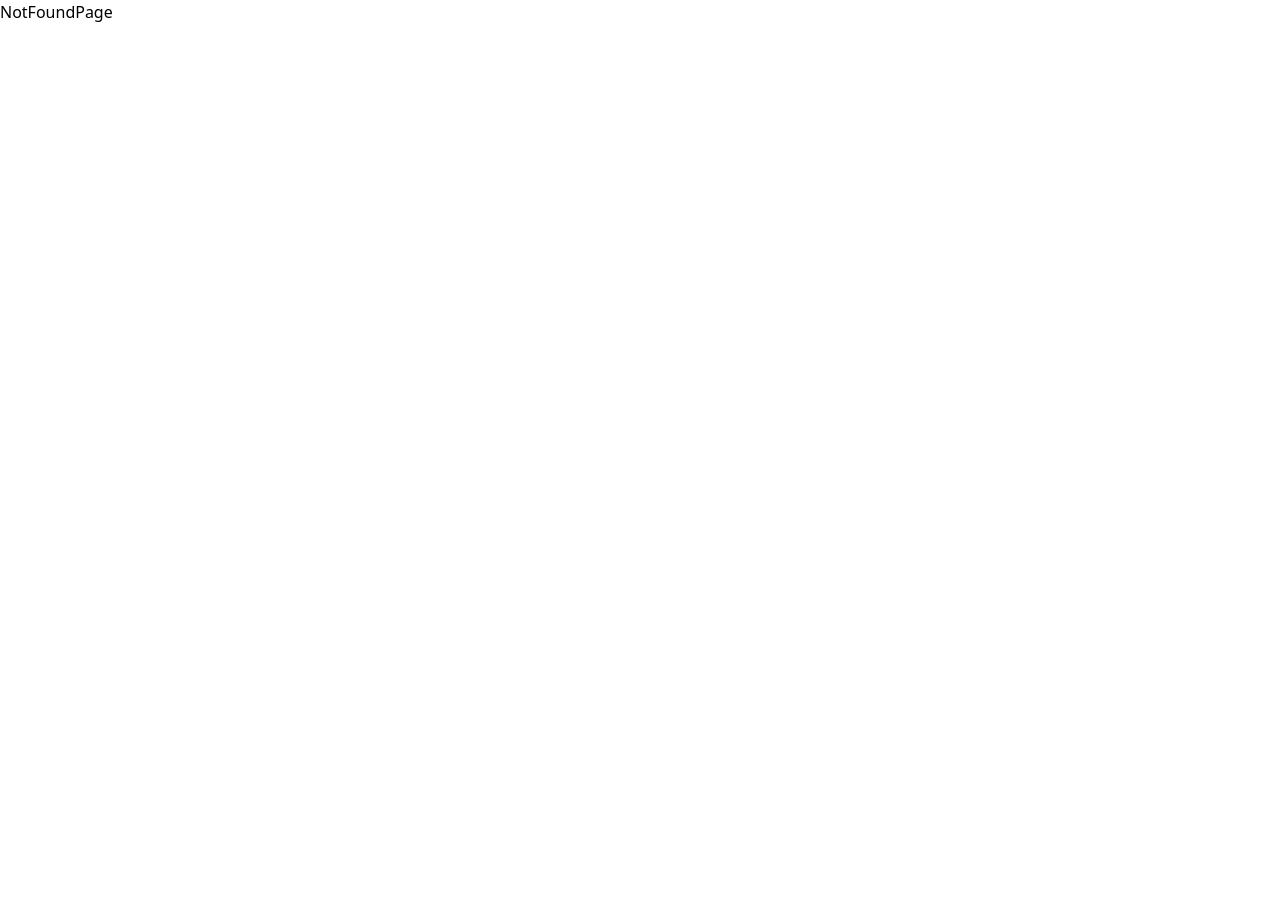
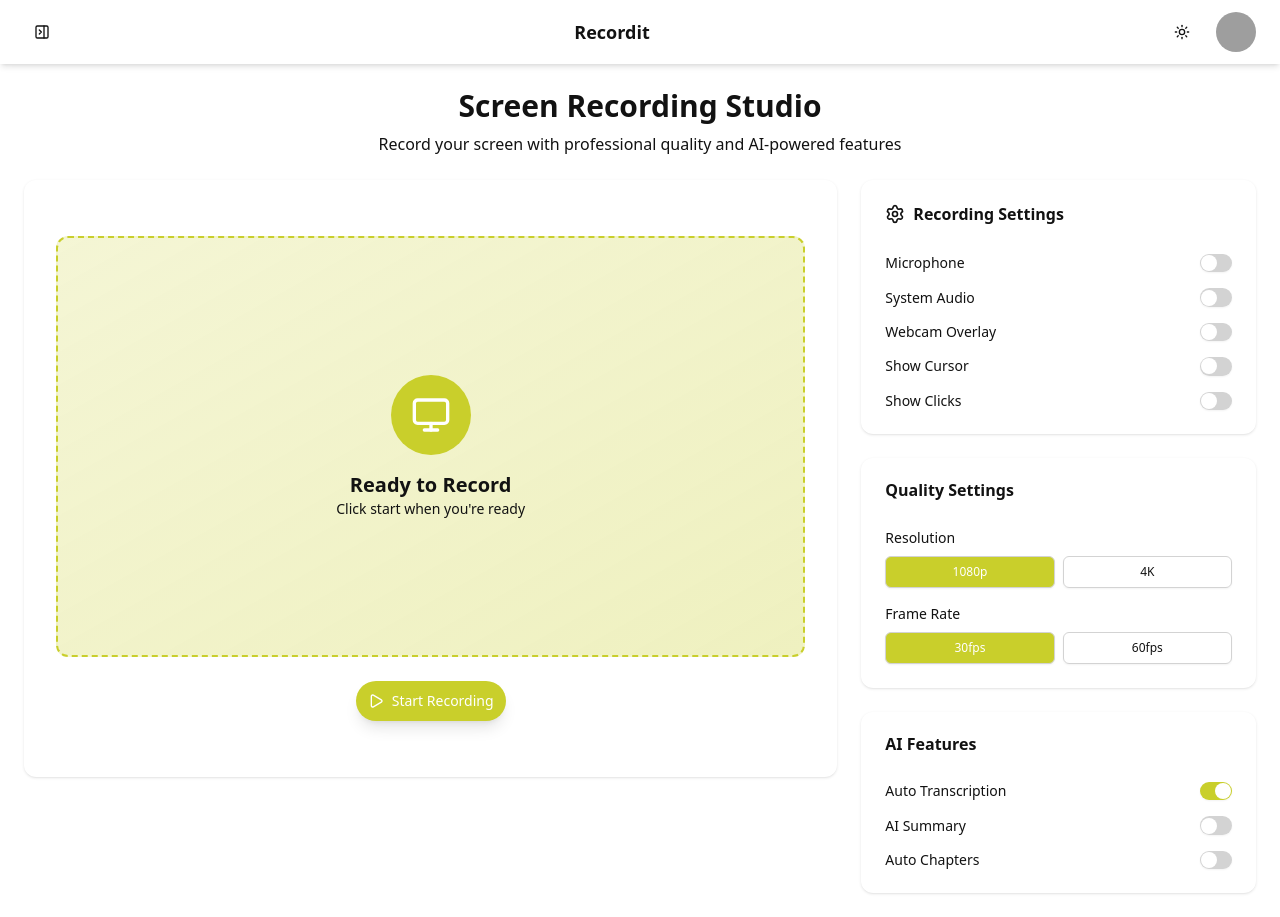
Before and after one commit to Mohammad-Subhan/Recura, a React (Vite) app in the folder client/: page /recording/new in a window 1280 px wide. Before the commit the page ends 800 px from the top, so only its background shows below. Built offline with nearby package versions, Linux system fonts and the light colour scheme; grey boxes are pictures that could not be loaded.

Commit message:
Completed the new recording page

```diff
--- a/client/src/App.jsx
+++ b/client/src/App.jsx
@@ -30,7 +30,7 @@ const App = () => {
             <Route path="/" element={<LandingPage />} />
             <Route path="/home" element={<Navigate to="/" />} />
             <Route path="/dashboard" element={<Dashboard />} />
-            <Route path="/recordings/new" element={<NewRecordingPage />} />
+            <Route path="/recording/new" element={<NewRecordingPage />} />
             <Route path="/recordings/my" element={<MyRecordingsPage />} />
             <Route path="/recordings" element={<CommunityRecordingsPage />} />
             <Route path="/profile" element={<ProfilePage />} />
--- a/client/src/components/Header.jsx
+++ b/client/src/components/Header.jsx
@@ -81,7 +81,7 @@ const Header = ({ isOpen }) => {
                             <Button variant="ghost" className="relative h-8 w-8 sm:h-10 sm:w-10 rounded-full hover:cursor-pointer">
                                 <Avatar className="h-8 w-8 sm:h-10 sm:w-10">
                                     <AvatarImage src="/placeholder.svg?height=40&width=40" alt="User" />
-                                    <AvatarFallback className="bg-gradient-to-br from-primary to-secondary dark:from-primary-dark dark:to-secondary-dark text-text-dark text-xs sm:text-sm">
+                                    <AvatarFallback className="bg-gradient-to-br from-primary to-secondary dark:text-text text-text-dark text-xs sm:text-sm">
                                         JD
                                     </AvatarFallback>
                                 </Avatar>
--- a/client/src/components/Sidebar.jsx
+++ b/client/src/components/Sidebar.jsx
@@ -21,7 +21,7 @@ const mainNavItems = [
     },
     {
         title: "New Recording",
-        url: "/dashboard/record",
+        url: "/recording/new",
         icon: Plus,
     },
     {
--- a/client/src/components/ui/switch.jsx
+++ b/client/src/components/ui/switch.jsx
@@ -1,6 +1,5 @@
 import * as React from "react"
 import * as SwitchPrimitive from "@radix-ui/react-switch"
-
 import { cn } from "@/lib/utils"
 
 function Switch({
@@ -11,14 +10,14 @@ function Switch({
     <SwitchPrimitive.Root
       data-slot="switch"
       className={cn(
-        "peer data-[state=checked]:bg-primary data-[state=unchecked]:bg-input focus-visible:border-ring focus-visible:ring-ring/50 dark:data-[state=unchecked]:bg-input/80 inline-flex h-[1.15rem] w-8 shrink-0 items-center rounded-full border border-transparent shadow-xs transition-all outline-none focus-visible:ring-[3px] disabled:cursor-not-allowed disabled:opacity-50",
+        "peer data-[state=checked]:bg-primary data-[state=unchecked]:bg-border dark:data-[state=unchecked]:bg-border-dark focus-visible:border-ring focus-visible:ring-ring/50 inline-flex h-[1.15rem] w-8 shrink-0 items-center rounded-full border border-transparent shadow-xs transition-all outline-none focus-visible:ring-[3px] disabled:cursor-not-allowed disabled:opacity-50",
         className
       )}
       {...props}>
       <SwitchPrimitive.Thumb
         data-slot="switch-thumb"
         className={cn(
-          "bg-background dark:data-[state=unchecked]:bg-foreground dark:data-[state=checked]:bg-primary-foreground pointer-events-none block size-4 rounded-full ring-0 transition-transform data-[state=checked]:translate-x-[calc(100%-2px)] data-[state=unchecked]:translate-x-0"
+          "bg-white dark:data-[state=unchecked]:bg-foreground dark:data-[state=checked]:bg-primary-foreground pointer-events-none block size-4 rounded-full ring-0 transition-transform data-[state=checked]:translate-x-[calc(100%-2px)] data-[state=unchecked]:translate-x-0"
         )} />
     </SwitchPrimitive.Root>
   );
--- a/client/src/pages/NewRecordingPage.jsx
+++ b/client/src/pages/NewRecordingPage.jsx
@@ -1,13 +1,14 @@
 import Layout from "../components/Layout"
-import { Card, CardContent, CardHeader, CardTitle } from "@/components/ui/card"
-import { Button } from "@/components/ui/button"
-import { Label } from "@/components/ui/label"
-import { Switch } from "@/components/ui/switch"
+import { Card, CardContent, CardHeader, CardTitle } from "../components/ui/card"
+import { Button } from "../components/ui/button"
+import { Label } from "../components/ui/label"
+import { Switch } from "../components/ui/switch"
 import {
     Play,
     Monitor,
     Settings,
 } from "lucide-react"
+import { useState } from "react"
 
 const settings = [
     { id: "mic-setting", label: "Microphone" },
@@ -19,10 +20,13 @@ const settings = [
 
 const NewRecordingPage = () => {
 
+    const [resolution, setResolution] = useState("1080p");
+    const [frameRate, setFrameRate] = useState("30fps");
+
     return (
         <Layout>
-            <div className="flex h-full w-full max-w-7xl mx-auto">
-                <div className="h-full w-full p-6 space-y-6 bg-background text-text">
+            <div className="flex h-full w-full max-w-7xl mx-auto text-text dark:text-text-dark">
+                <div className="h-full w-full p-6 space-y-6 bg-background">
                     <div className="text-center">
                         <h1 className="text-3xl font-bold mb-2">Screen Recording Studio</h1>
                         <p className="text-text-secondary">Record your screen with professional quality and AI-powered features</p>
@@ -32,8 +36,8 @@ const NewRecordingPage = () => {
                         {/* Recording Controls */}
                         <div className="lg:col-span-2 space-y-6">
                             {/* Main Recording Area */}
-                            <Card className="border-0 bg-white/60 backdrop-blur-sm">
-                                <CardContent className="p-8">
+                            <Card className="border-0 bg-bg dark:bg-bg-secondary-dark backdrop-blur-sm">
+                                <CardContent className=" md:p-8">
                                     <div className="aspect-video bg-gradient-to-br from-primary/20 to-primary/30 rounded-xl flex items-center justify-center mb-6 border-2 border-dashed border-primary">
                                         <div className="text-center">
                                             <div className="space-y-4">
@@ -51,11 +55,10 @@ const NewRecordingPage = () => {
                                     {/* Recording Controls */}
                                     <div className="flex items-center justify-center space-x-4">
                                         <Button
-                                            size="lg"
                                             // onClick={startRecording}
-                                            className="px-8 py-4 bg-primary hover:bg-primary-hover hover:cursor-pointer text-white shadow-lg hover:shadow-xl transition-all duration-300"
+                                            className="md:p-5 sm:text-sm text-xs bg-primary hover:bg-primary-hover hover:cursor-pointer text-text-dark dark:text-text shadow-lg hover:shadow-xl transition-all duration-300 rounded-full"
                                         >
-                                            <Play className="w-5 h-5 mr-2" />
+                                            <Play className="sm:w-5 sm:h-5 w-2 h-2" />
                                             Start Recording
                                         </Button>
                                     </div>
@@ -89,7 +92,7 @@ const NewRecordingPage = () => {
 
                         {/* Settings Panel */}
                         <div className="space-y-6">
-                            <Card className="border-0 bg-white/60 dark:bg-gray-800/60 backdrop-blur-sm">
+                            <Card className="border-0 bg-bg dark:bg-bg-secondary-dark backdrop-blur-sm">
                                 <CardHeader>
                                     <CardTitle className="flex items-center">
                                         <Settings className="w-5 h-5 mr-2" />
@@ -100,13 +103,13 @@ const NewRecordingPage = () => {
                                     {settings.map((setting) => (
                                         <div className="flex items-center justify-between">
                                             <Label htmlFor={setting.id}>{setting.label}</Label>
-                                            <Switch id={setting.id} className="bg-accent data-[state=checked]:bg-primary" />
+                                            <Switch key={setting.id} />
                                         </div>
                                     ))}
                                 </CardContent>
                             </Card>
 
-                            <Card className="border-0 bg-white/60 backdrop-blur-sm">
+                            <Card className="border-0 bg-bg dark:bg-bg-secondary-dark backdrop-blur-sm">
                                 <CardHeader>
                                     <CardTitle>Quality Settings</CardTitle>
                                 </CardHeader>
@@ -114,10 +117,10 @@ const NewRecordingPage = () => {
                                     <div>
                                         <Label className="text-sm font-medium">Resolution</Label>
                                         <div className="grid grid-cols-2 gap-2 mt-2">
-                                            <Button variant="outline" size="sm" className="text-xs border-accent hover:cursor-pointer">
+                                            <Button onClick={() => setResolution("1080p")} variant="outline" size="sm" className={`text-xs border-border dark:border-border-dark hover:cursor-pointer ${resolution === "1080p" && "bg-primary text-text-dark dark:text-text"}`}>
                                                 1080p
                                             </Button>
-                                            <Button variant="outline" size="sm" className="text-xs border-accent hover:cursor-pointer">
+                                            <Button onClick={() => setResolution("4K")} variant="outline" size="sm" className={`text-xs border-border dark:border-border-dark hover:cursor-pointer ${resolution === "4K" && "bg-primary text-text-dark dark:text-text"}`}>
                                                 4K
                                             </Button>
                                         </div>
@@ -126,10 +129,10 @@ const NewRecordingPage = () => {
                                     <div>
                                         <Label className="text-sm font-medium">Frame Rate</Label>
                                         <div className="grid grid-cols-2 gap-2 mt-2">
-                                            <Button variant="outline" size="sm" className="text-xs border-accent hover:cursor-pointer">
+                                            <Button onClick={() => setFrameRate("30fps")} variant="outline" size="sm" className={`text-xs border-border dark:border-border-dark hover:cursor-pointer ${frameRate === "30fps" && "bg-primary text-text-dark dark:text-text"}`}>
                                                 30fps
                                             </Button>
-                                            <Button variant="outline" size="sm" className="text-xs border-accent hover:cursor-pointer">
+                                            <Button onClick={() => setFrameRate("60fps")} variant="outline" size="sm" className={`text-xs border-border dark:border-border-dark hover:cursor-pointer ${frameRate === "60fps" && "bg-primary text-text-dark dark:text-text"}`}>
                                                 60fps
                                             </Button>
                                         </div>
@@ -137,7 +140,7 @@ const NewRecordingPage = () => {
                                 </CardContent>
                             </Card>
 
-                            <Card className="border-0 bg-white/60 dark:bg-gray-800/60 backdrop-blur-sm">
+                            <Card className="border-0 bg-bg dark:bg-bg-secondary-dark backdrop-blur-sm">
                                 <CardHeader>
                                     <CardTitle>AI Features</CardTitle>
                                 </CardHeader>
```
